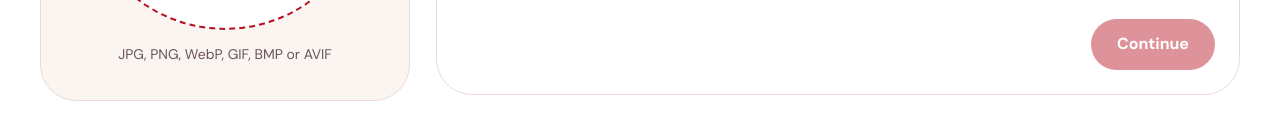
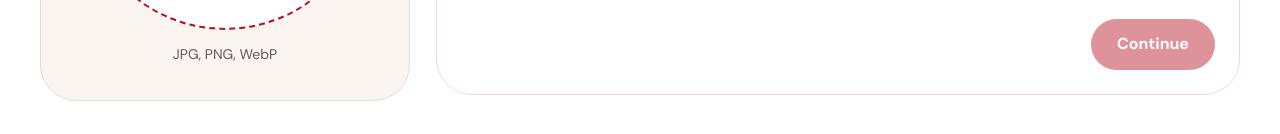
Before and after one commit to ChenChen0606/Photos-to-Pdf, a plain HTML site: page index.html in a window 1280 px wide. Shown: the part 1436-1570 px from the top of the page. Drawn offline with nearby package versions, Linux system fonts and the light colour scheme.

Commit message:
Change  paragraph

```diff
--- a/index.html
+++ b/index.html
@@ -64,7 +64,7 @@
             <small>or tap to choose from your device</small>
           </div>
           <input id="file" type="file" accept="image/*" multiple hidden>
-          <p class="hint center">JPG, PNG, WebP, GIF, BMP or AVIF</p>
+          <p class="hint center">JPG, PNG, WebP</p>
         </div>
 
         <div class="panel list-panel">
```
